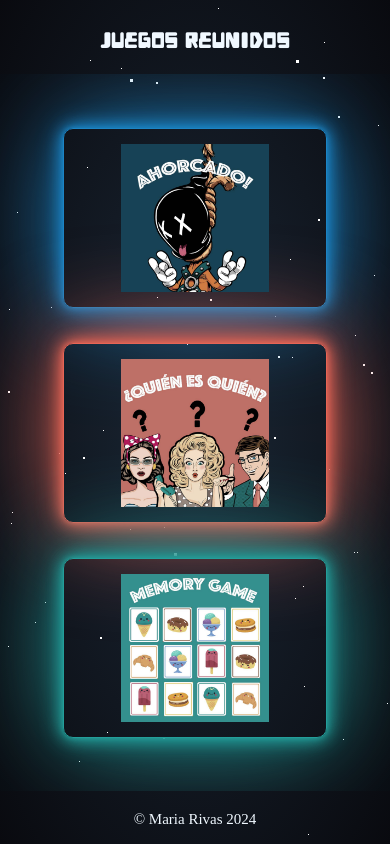
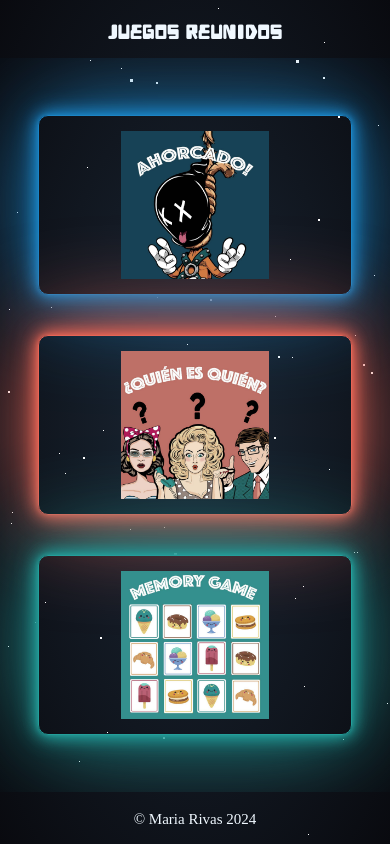
Before and after one commit to RadiooGaga/games-hub, a website built with Vite: page index.html in a window 390 px wide. Shown: the top 844 px of the page. Built offline with nearby package versions, Linux system fonts and the light colour scheme.

Commit message:
a ver jodeeer

```diff
--- a/style.css
+++ b/style.css
@@ -156,11 +156,11 @@ h4 {
 @media screen and (max-width: 480px) {
 
   h1 {
-    font-size: 25px;
+    font-size: 23px;
   }
 
   #headerDiv {
-    height: 8svh;
+    height: 6svh;
     padding: var(--rtc--padding-s);
   }
 
@@ -169,14 +169,14 @@ h4 {
     flex-direction: column;
     justify-content: center;
     align-items: center;
-    top: 74px;
-    height: 85svh;
-    gap: 35px;
+    top: 58px;
+    height: 87svh;
+    gap: 40px;
     padding: 20px 30px;
   }
 
   #game1, #game2, #game3 {
-    width: 80%;
+    width: 95%;
     height: 180px;
     padding: 15px;
   }
```
